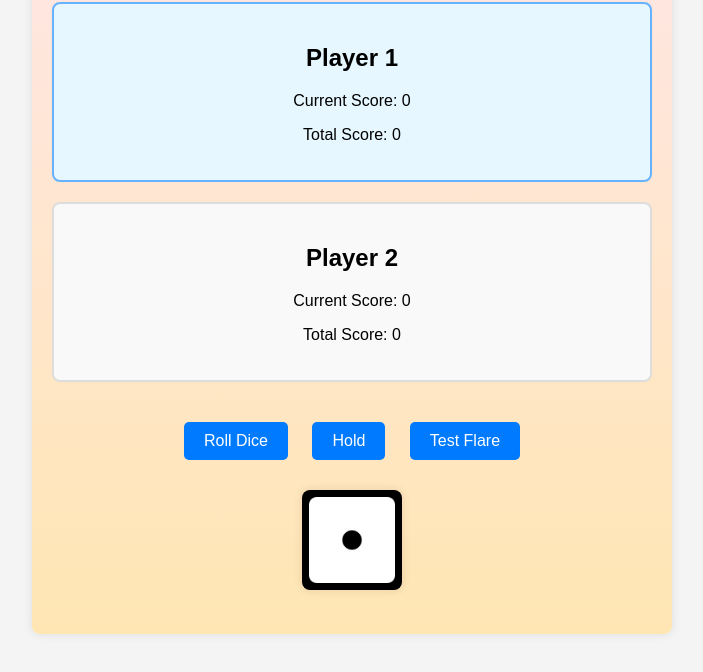
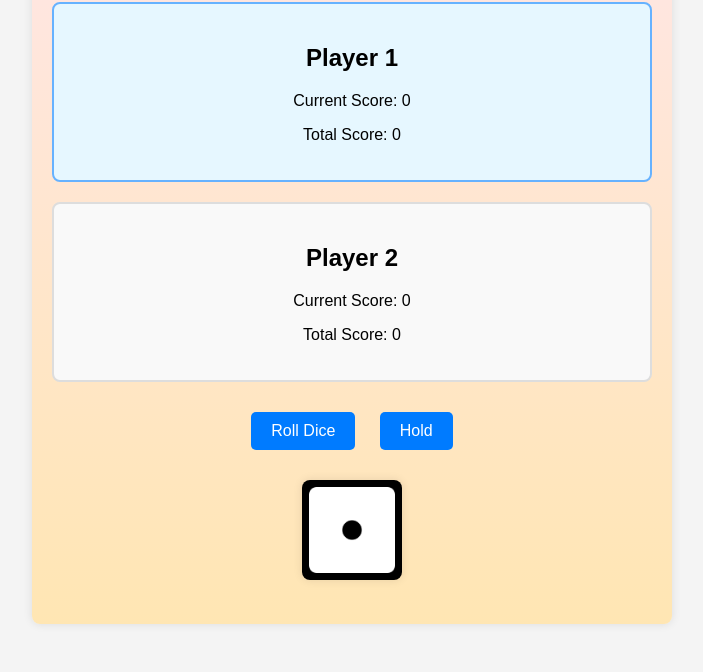
Before and after one commit to MEGZE-0/dice-game, a plain HTML site: page index.html in a window 1280 px wide. Shown: the part 116-788 px from the top of the page, without its empty margins (288-991 px from the left). Drawn offline with Linux system fonts and the light colour scheme.

Commit message:
comment flarebutton

```diff
--- a/index.html
+++ b/index.html
@@ -21,7 +21,7 @@
         </div>
         <button id="roll">Roll Dice</button>
         <button id="hold">Hold</button>
-        <button id="testFlareButton">Test Flare</button>
+        <!-- <button id="testFlareButton">Test Flare</button> -->
         <div id="dice">
             <img src="./images/dice1.png" alt="Dice" id="diceImage">
         </div>
```
